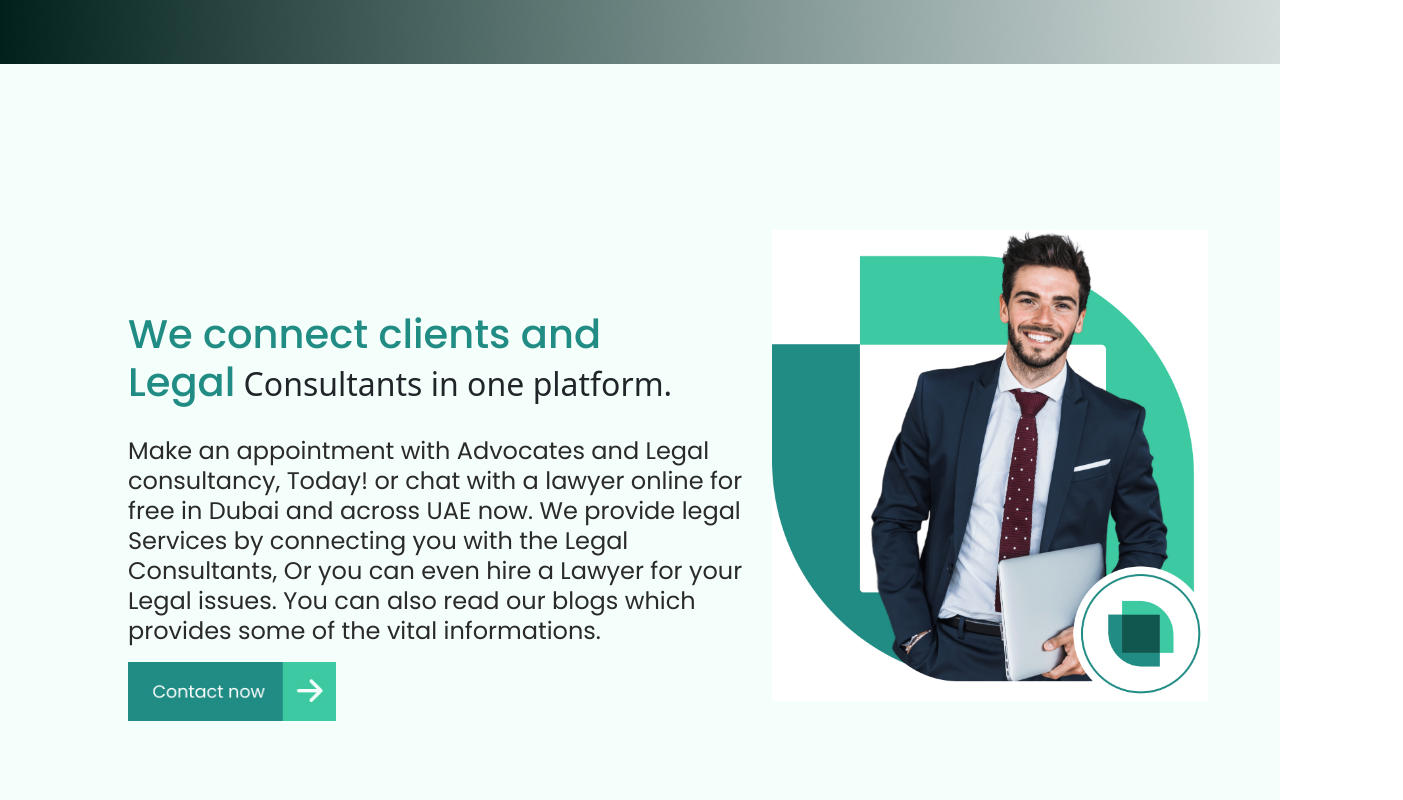
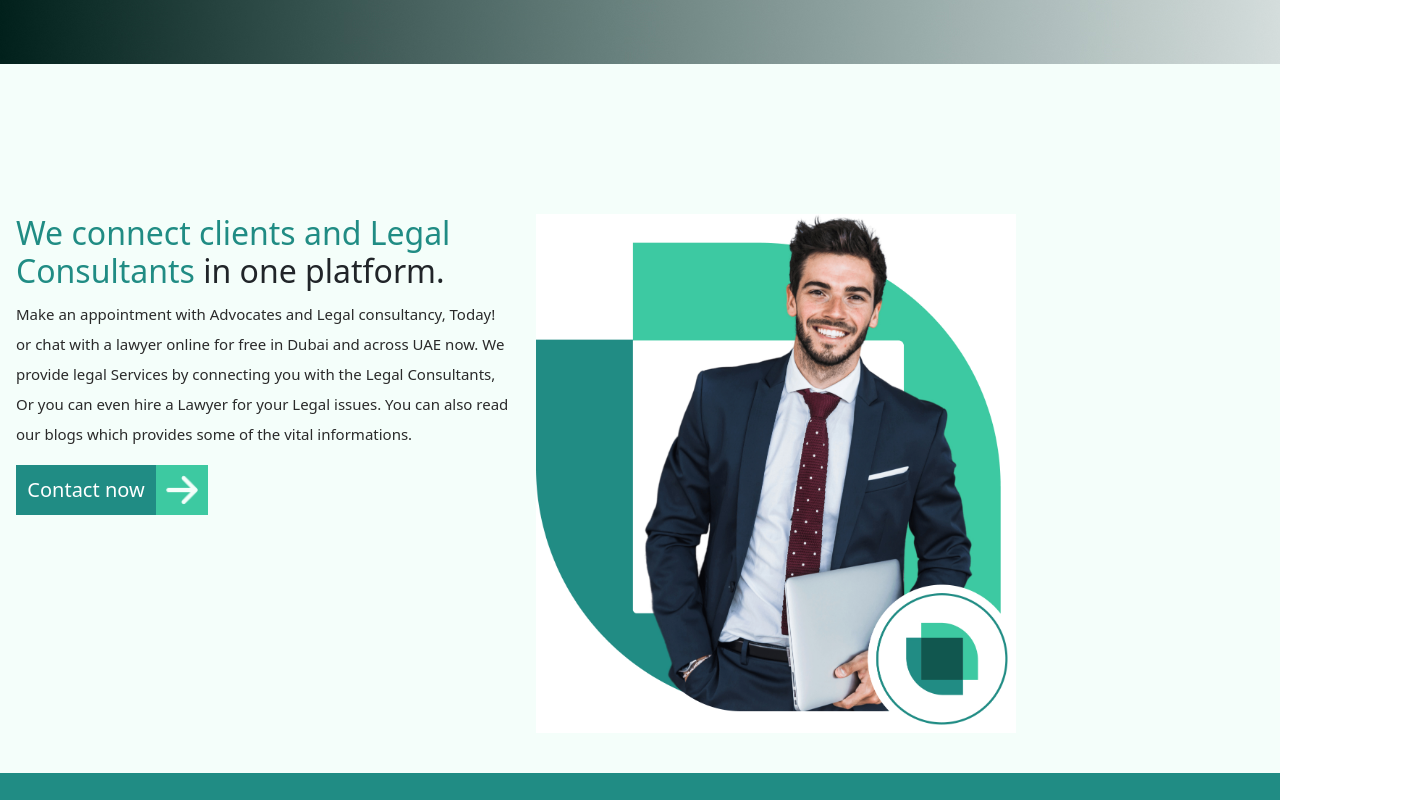
Before and after one commit to MN-React-Js-Dev/ConnectLegal, a React (Create React App) app: page / in a window 1280 px wide. Shown: the part 580-1380 px from the top of the page, 1403 px wide, since content can reach past the window. Built offline with nearby package versions, Linux system fonts and the light colour scheme.

Commit message:
new code

```diff
--- a/src/Component/FindLeagalServices.js
+++ b/src/Component/FindLeagalServices.js
@@ -63,6 +63,7 @@ const FindLeagalServices = () => {
                     </div>
                 </div>
             </section>
+
         </>
     )
 }
--- a/src/Component/FirstContainer.js
+++ b/src/Component/FirstContainer.js
@@ -39,10 +39,10 @@ function FirstContainer() {
               <div className="first-card-data">
                 <div class="container">
                   <div class="row">
-                    <div class="col-sm-2">
+                    <div class="col-sm-2 extra_class_for_css">
                       <img src={img1} className="img-data" />
                     </div>
-                    <div class="col-sm m-2">
+                    <div class="col-sm m-2 extra_class_for_css">
                       <span>
                         <b>Find a Lawyer</b>
                       </span>
--- a/src/Component/SecondContainer.js
+++ b/src/Component/SecondContainer.js
@@ -5,16 +5,18 @@ import Col from "react-bootstrap/Col";
 import "../assets/css/second-container.css";
 import img3 from "../assets/images/Group 300.jpg";
 import img1 from "../assets/images/Group 65.jpg";
+import ArrowRight from '../assets/images/right_arrow.png'
+
 function Secondcontainer() {
   return (
     <>
-      <section className="we_coonect_section">
+      {/* <section className="we_coonect_section">
         <Container className="main-container-data">
           <Row>
             <Col className="col-7 cstm_col_we_connect">
-              <h2>
-                <span className="first-container-test">
-                  We connect clients and <br />Legal
+              <h2 className="jugad_class">
+                <span className="first-container-testsds">
+                  We connect clients and Legal
                 </span> Consultants in one platform.
               </h2>
               <p className="second_container_para">
@@ -32,6 +34,54 @@ function Secondcontainer() {
             </Col>
           </Row>
         </Container>
+      </section> */}
+
+      <section class="discounts-section">
+        {/* <div class="container">
+          <div class="row align-items-center justify-content-between" id="side_panel">
+            <div class="col-md-6 col-lg-5">
+              <div class="discount-heading">
+                <h2 class="h2 heading-h2">
+                  <span className="green-heading-two">We connect clients and Legal Consultants</span> in one platform.
+                </h2>
+                <p class="p">
+                  Make an appointment with Advocates and Legal consultancy, Today! or chat with a lawyer online for free in Dubai and across UAE now. We provide legal Services by connecting you with the Legal Consultants, Or you can even hire a Lawyer for your Legal issues. You can also read our blogs which provides some of the vital informations.
+                </p>
+                <div className='button_and_arrow'>
+                  <button className='green_btn'>Contact now</button>
+                  <span className='button_arrow_handle' ><img src={ArrowRight} /></span>
+                </div>
+              </div>
+            </div>
+            <div class="col-md-6" id="mainContentRight">
+              <img class="discounts-img" src={img3} />
+            </div>
+          </div>
+        </div>
+        <div class="container"> */}
+
+        <div class="row align-items-center justify-content-between">
+          <div class="row reorder">
+            <div id="side_panel" class="col-md-6 col-lg-5">
+              <div class="discount-heading">
+                <h2 class="h2 heading-h2">
+                  <span className="green-heading-two">We connect clients and Legal Consultants</span> in one platform.
+                </h2>
+                <p class="p">
+                  Make an appointment with Advocates and Legal consultancy, Today! or chat with a lawyer online for free in Dubai and across UAE now. We provide legal Services by connecting you with the Legal Consultants, Or you can even hire a Lawyer for your Legal issues. You can also read our blogs which provides some of the vital informations.
+                </p>
+                <div className='button_and_arrow'>
+                  <button className='green_btn'>Contact now</button>
+                  <span className='button_arrow_handle' ><img src={ArrowRight} /></span>
+                </div>
+              </div>
+            </div>
+            <div id="mainContentRight" class="col-md-6">
+              <img class="discounts-img" src={img3} />
+            </div>
+          </div>
+        </div>
+        {/* </div> */}
       </section>
     </>
   );
--- a/src/assets/css/templatemo-space-dynamic.css
+++ b/src/assets/css/templatemo-space-dynamic.css
@@ -1978,21 +1978,74 @@ responsive
    }
  }
 
- /* .container.cstm3_div {
-    display: flex;
-    justify-content: space-around;
-} */
-
  .three_steps {
    display: flex;
    justify-content: space-around;
-   /* border: 1px solid black */
  }
 
  .cstm3_div {
-   /* display: flex; */
    justify-content: center;
-
-   /* align-items: center; */
-   /* border: 1px solid black */
- }
+ }
+
+ .discounts-section {
+   padding: 40px 216px 58px;
+   background-color:#F4FEFA;
+
+ }
+
+ .discount-heading .main-button {
+   transform-origin: left top;
+ }
+
+ .green-heading-two{
+  color: #208C84;
+ }
+
+ .discounts-img {
+  width: 80%;
+  /* height: 70%; */
+  object-fit: cover;
+  /* float: right; */
+}
+
+ @media (max-width: 575.98px) {
+   .hero_section_first {
+     text-align: left;
+     height: 1380px !important;
+   }
+
+   .btn_hero_long {
+     margin-bottom: 49px;
+     width: 138px !important
+   }
+
+   .we_coonect_section {
+     height: 2500px !important;
+   }
+   .discounts-section {
+    padding: 84px 16px 40px;
+  }
+
+ }
+
+ @media (max-width: 1399.98px) {
+   .discounts-section {
+     padding: 84px 16px 40px;
+   }
+ }
+
+ @media (max-width: 1199.98px) {
+   .discounts-section {
+     padding: 64px 16px 40px;
+   }
+ }
+
+ @media (max-width: 768px) {
+  .reorder {
+    display: flex;
+    flex-direction: column;
+  }
+  #side_panel {
+    order: 2;
+  }
+}
```
Also changed, not shown: src/App.js (+2 -16 lines).
